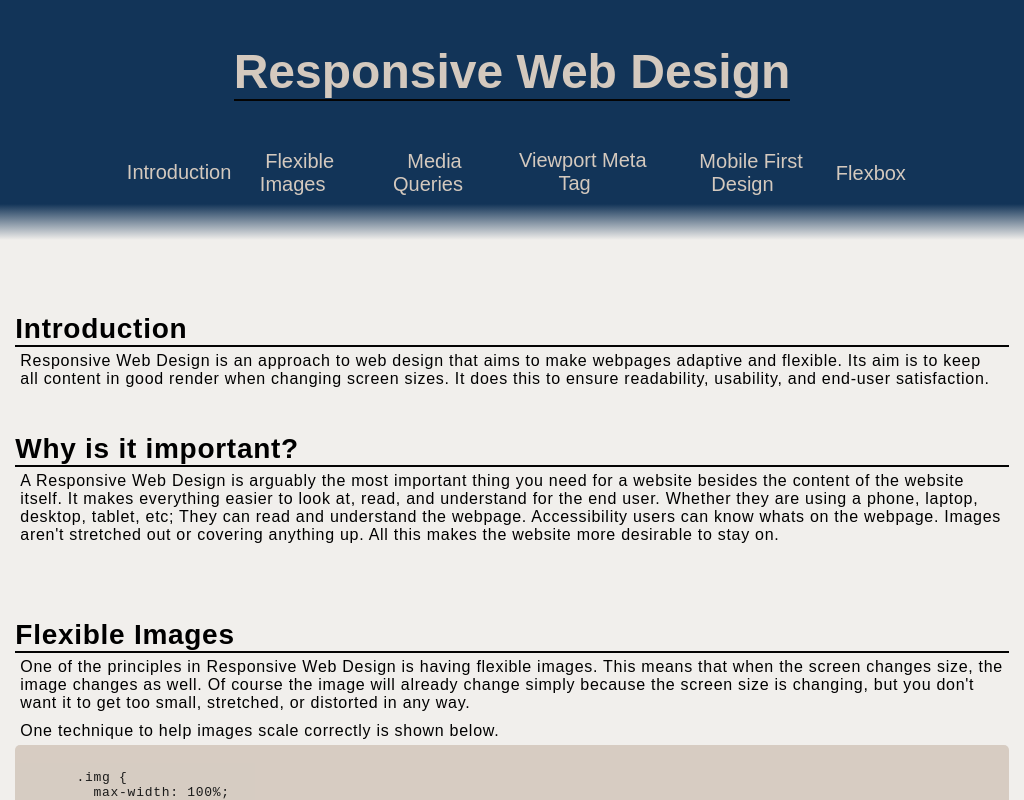
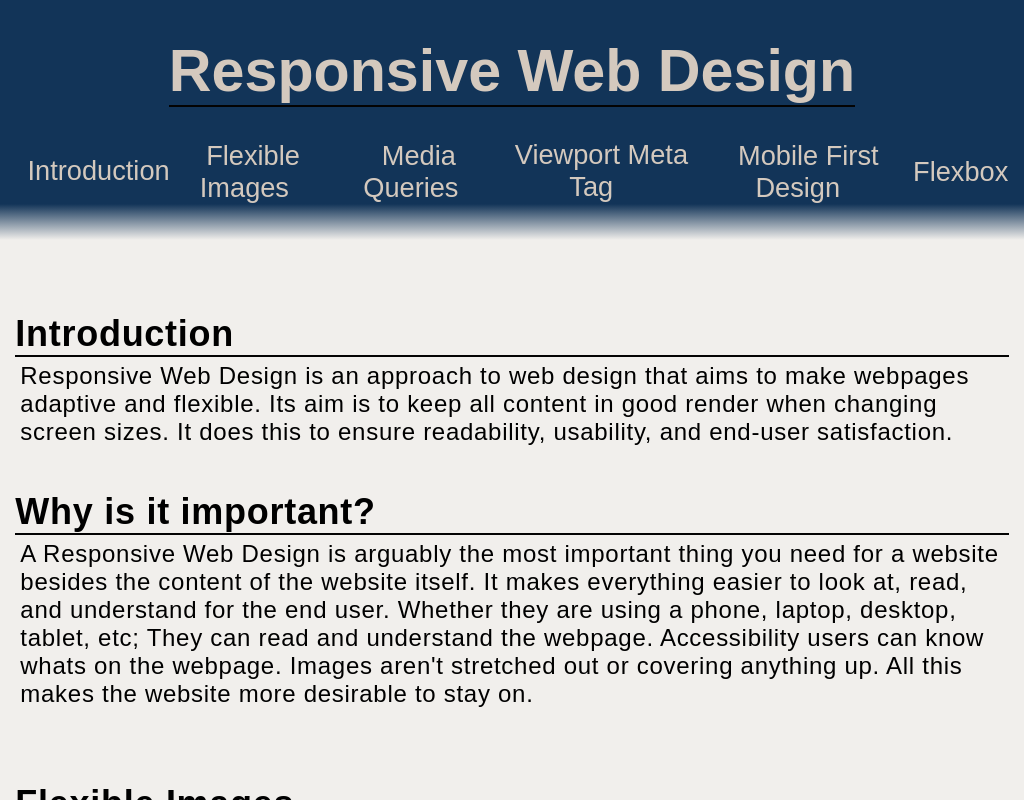
Before and after one commit to GojuNoah/Technical-Documentation-Page, a plain HTML site: page index.html in a window 1024 px wide. Drawn offline with Linux system fonts and the light colour scheme.

Commit message:
finished mobile styling

```diff
--- a/src/css/styles.css
+++ b/src/css/styles.css
@@ -159,7 +159,7 @@ code {
     margin-bottom: 1.75%;
   }
   #navbar header {
-    font-size: 3rem;
+    font-size: 3.7rem;
     font-weight: 700;
     border-bottom: 2px solid #030303;
     color: #D4C9BE;
@@ -171,15 +171,18 @@ code {
   }
   #navbar a {
     font-weight: 500;
-    font-size: 1.25rem;
+    font-size: 1.7rem;
     padding: 5%;
     color: #D4C9BE;
   }
   .main-section h2 {
-    font-size: 1.75rem;
+    font-size: 2.25rem;
     font-weight: 600;
     margin-top: 4%;
     border-bottom: 2px solid #030303;
+  }
+  .main-section {
+    font-size: 1.5rem;
   }
   #footer {
     background-color: #123458;
```
